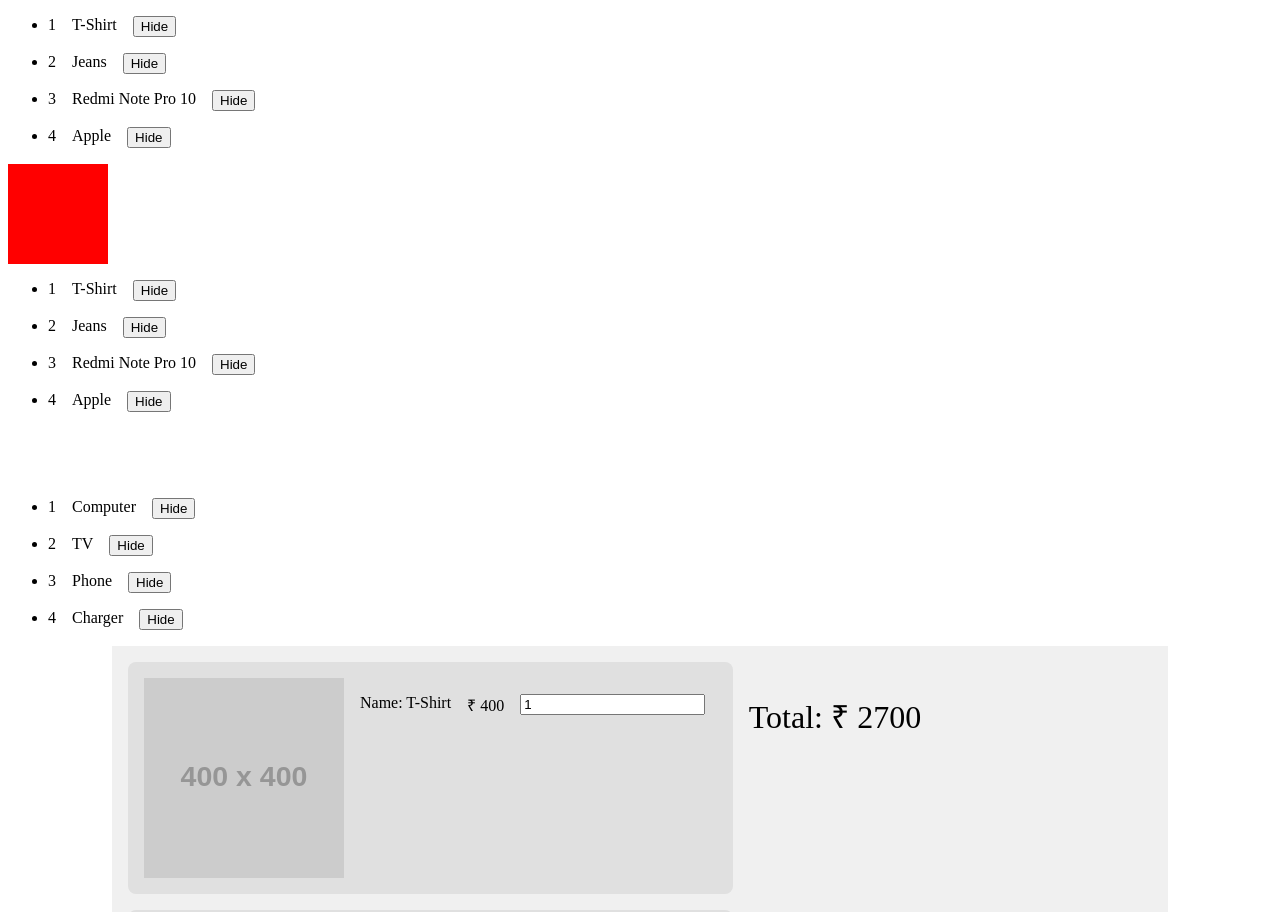
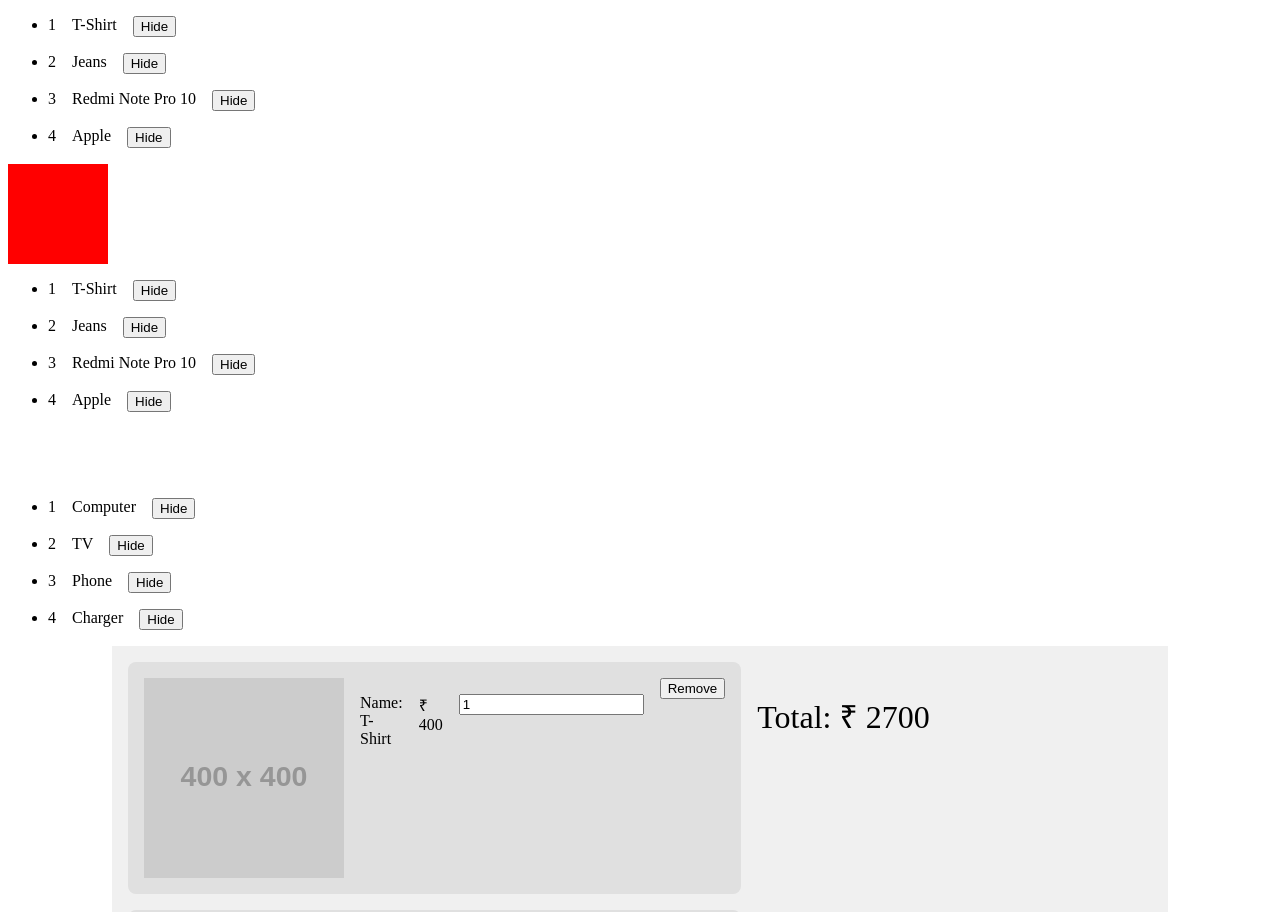
Before and after one commit to imskm/learning-vuejs-fundamentals, a Vue app: page / in a window 1280 px wide. Shown: the top 912 px of the page. Built offline with nearby package versions, Linux system fonts and the light colour scheme.

Commit message:
ProductCard: Implemnt rmeove product - learning emit event

```diff
--- a/src/ProductCard.vue
+++ b/src/ProductCard.vue
@@ -10,11 +10,16 @@ const props = defineProps({
 
 const emit = defineEmits([
 	'onQtyChanged',
+	'onRemove',
 ]);
 
-const changeQuantity = () => {
+const changeQuantity = (event) => {
 	// console.log(event.target.value);
 	emit('onQtyChanged', props.product, event.target.value);
+}
+
+const onRemove = () => {
+	emit('onRemove', props.product);
 }
 
 // product = { id: 1, name: "T-Shirt", price: 400.00, qty: 1, image_url: 'https://placehold.co/400x400.png?text=T-Shirt'},
@@ -29,5 +34,8 @@ const changeQuantity = () => {
 			<input @input="changeQuantity" type="number" :value="product.qty" min="1">
 			<!-- <button>+</button> -->
 		</p>
+		<div>
+			<button @click="onRemove">Remove</button>
+		</div>
 	</div>
 </template>
--- a/src/ProductPage.vue
+++ b/src/ProductPage.vue
@@ -4,10 +4,10 @@ import { ref, onMounted } from 'vue';
 import ProductCard from '@/ProductCard.vue';
 
 const products = ref([
-	{ id: 1, name: "T-Shirt", price: 400.00, qty: 1, image_url: 'https://placehold.co/400x400.png?text=T-Shirt' },
-	{ id: 2, name: "Jeans", price: 500.00, qty: 2, image_url: 'https://placehold.co/400x400.png?text=Jeans'},
-	{ id: 3, name: "Redmi Note Pro 10", price: 600.00, qty: 1, image_url: 'https://placehold.co/400x400.png?text=Redmi Note Pro 10'},
-	{ id: 4, name: "Apple", price: 700.00, qty: 1, image_url: 'https://placehold.co/400x400.png?text=Apple'},
+	{ id: 1, name: "T-Shirt", price: 400.00, qty: 1, image_url: 'https://placehold.co/400x400.png?text=T-Shirt', visible: true },
+	{ id: 2, name: "Jeans", price: 500.00, qty: 2, image_url: 'https://placehold.co/400x400.png?text=Jeans', visible: true },
+	{ id: 3, name: "Redmi Note Pro 10", price: 600.00, qty: 1, image_url: 'https://placehold.co/400x400.png?text=Redmi Note Pro 10', visible: true  },
+	{ id: 4, name: "Apple", price: 700.00, qty: 1, image_url: 'https://placehold.co/400x400.png?text=Apple', visible: true },
 ]);
 
 const total = ref(0.00);
@@ -16,14 +16,22 @@ const calculateTotal = () => {
 	total.value = 0.0;
 	for (let i = 0; i < products.value.length; ++i) {
 		const product = products.value[i];
-		const productPrice = product.price * product.qty;
 
-		total.value = total.value + productPrice;
+		if (product.visible) {
+			const productPrice = product.price * product.qty;
+
+			total.value = total.value + productPrice;
+		}
 	}
 }
 
 const reCalculateTotal = (product, qty) => {
 	product.qty = qty;
+	calculateTotal();
+}
+
+const onRemove = (product) => {
+	product.visible = false;
 	calculateTotal();
 }
 
@@ -39,7 +47,12 @@ onMounted(() => {
 		<div class="product-list">
 
 			<template v-for="p in products">
-				<ProductCard :product="p" @on-qty-changed="reCalculateTotal" />
+				<ProductCard
+					v-if="p.visible == true"
+					:product="p"
+					@on-qty-changed="reCalculateTotal"
+					@on-remove="onRemove"
+				/>
 			</template>
 
 		</div>
```
